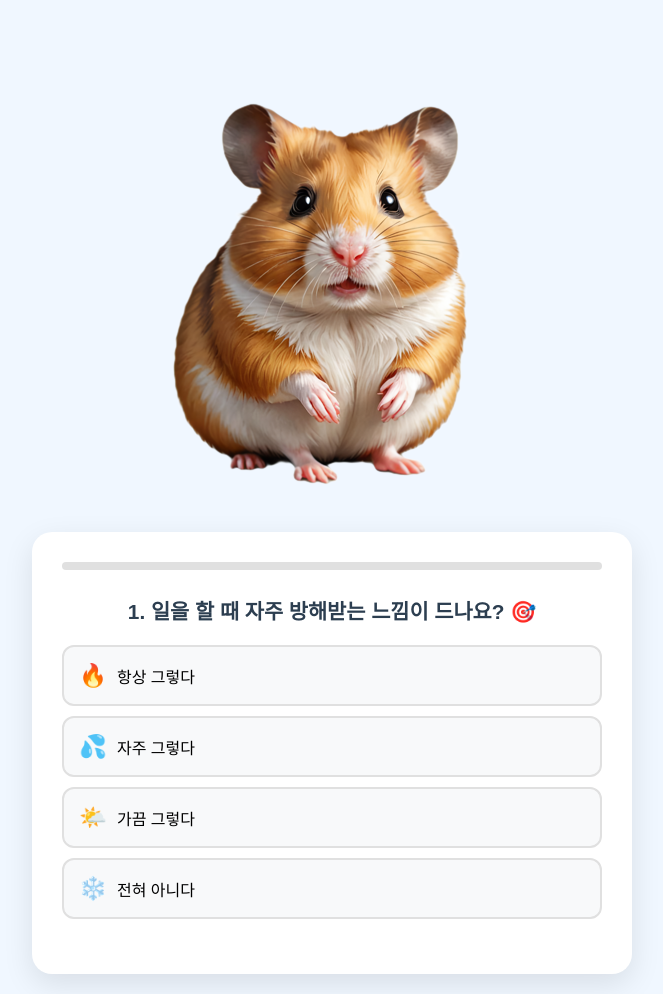
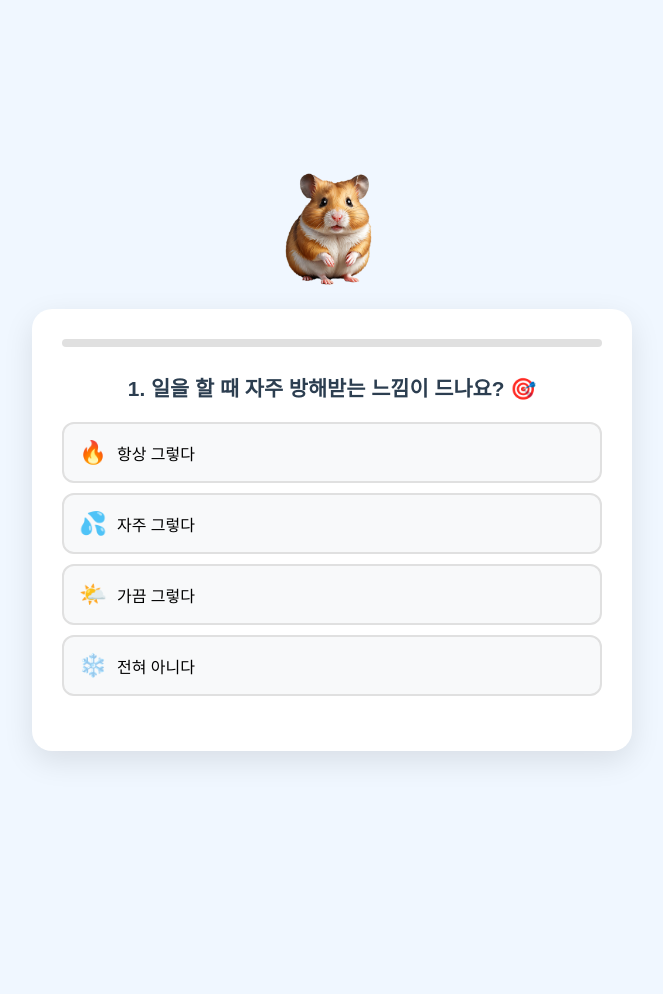
Before and after one commit to ramiteacher/ramiteacher.github.io, a Jekyll site: the page adhd/index.html, which Jekyll copies as it is, in a window 1280 px wide. Shown: the whole page, without its empty margins (308-971 px from the left). Built offline with Jekyll 4.4.1, drawn with Linux system fonts in a browser that asks for light colours; after the commit the page ends 900 px from its top, so only the background shows below that.

Commit message:
adhd 추가가

```diff
--- a/adhd/index.html
+++ b/adhd/index.html
@@ -17,13 +17,15 @@
             padding: 20px;
         }
 
+        /* 로고 스타일 수정 - rand 페이지와 동일하게 */
         .logo {
-            margin-bottom: 20px;
-            max-width: 150px;
-            height: auto;
+            width: 150px;
+            margin-bottom: 30px;
+            max-width: 200px; /* 더 큰 최대 크기 허용 */
         }
 
         .test-container {
+            margin-top: 10px; /* 로고와 컨테이너 사이 간격 조정 */
             background: white;
             width: 100%;
             max-width: 600px;
```
